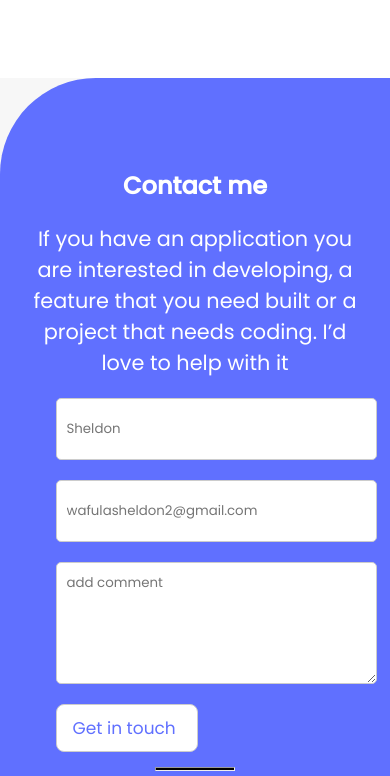
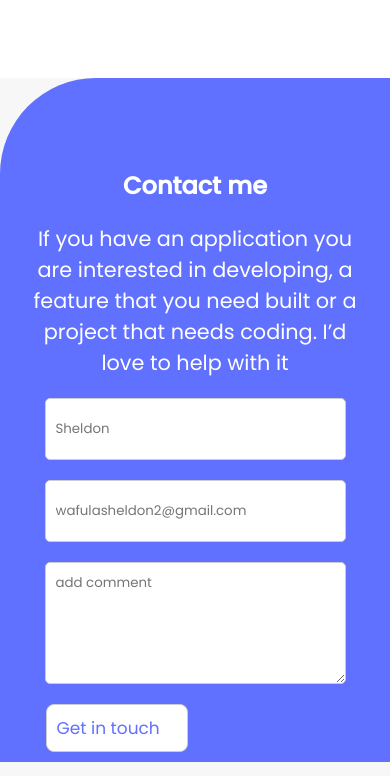
Before and after one commit to sheldonwafula/The-portfolio, a website: page index.html in a window 390 px wide. Shown: the part 4366-5142 px from the top of the page. Drawn offline with Linux system fonts and the light colour scheme.

Commit message:
remove horizontal line

```diff
--- a/index.html
+++ b/index.html
@@ -224,9 +224,9 @@
          <!-- contact form section -->
 
 
-<!-- contact me -->
-<section>
-    <div class="contact-section">
+<section class="contact-section">
+
+
         <div class="contact">
             <h1 >Contact me</h1>
             <p>If you have an application you are interested in developing, a feature that you need built or a project that needs coding. I’d love to help with it </p>
@@ -235,12 +235,12 @@
             <input name="email" required type="email" placeholder="wafulasheldon2@gmail.com">
             <textarea name="text" required maxlength="500"  placeholder="add comment"></textarea>
 
-        <button class="butt" type="submit">Get in touch</button>
-    </form>
+            <button class="butt" type="submit">Get in touch</button>
+        </form>
 
         </div>
-        <hr class="footer">
-        </div>
+
+
     </section>
 
 
--- a/style.css
+++ b/style.css
@@ -402,11 +402,12 @@ body {
     flex-direction: column;
     justify-content: flex-start;
     margin: auto;
+    align-items: center;
   }
 
   .form-section input {
     height: 40px;
-    margin: 10px;
+    margin: 10px 0;
     border: 1px solid #ccc;
     border-radius: 5px;
     width: 100%;
@@ -414,7 +415,7 @@ body {
   }
 
   .form-section textarea {
-    margin: 10px;
+    margin: 10px 0;
     border: 1px solid #ccc;
     border-radius: 5px;
     width: 100%;
@@ -423,31 +424,25 @@ body {
   }
 
   .form-section button {
-    margin: 10px;
     border: 1px solid #ccc;
     display: flex;
     flex-direction: row;
     align-items: center;
-    padding: 12px 16px;
+    padding: 10px;
     font-size: 17px;
     color: #6070ff;
     width: 142px;
     height: 48px;
     background: #fff;
     border-radius: 8px;
+    align-self: flex-start;
+    margin-left: -10px;
+    margin-bottom: 10px;
+    margin-top: 10px;
   }
 
   .form-section button:hover {
     background-color: #9ba4f7;
     color: #fff;
   }
-
-  .footer {
-    margin: 5px auto;
-    width: 20%;
-    align-items: center;
-    justify-content: center;
-    height: 2px;
-    background-color: #000;
-  }
 }
```
